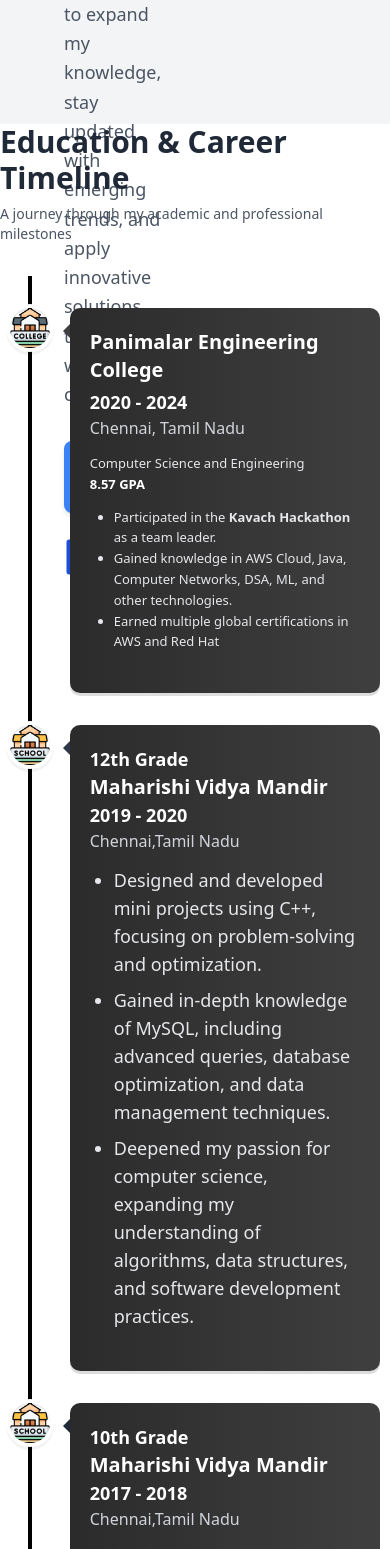
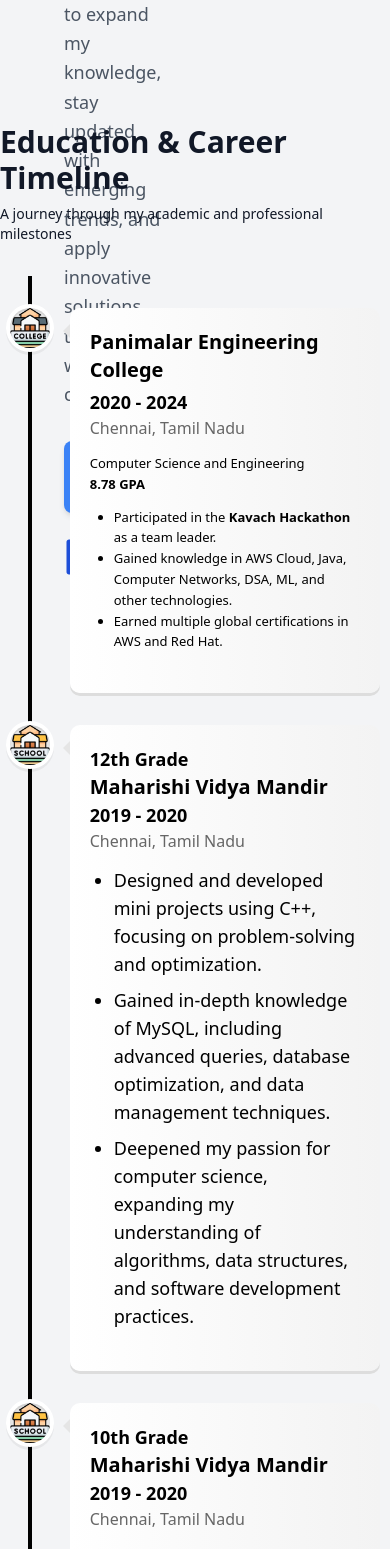
Before and after one commit to ShriHari1307/Portfolio, a React (Vite) app: page / in a window 390 px wide. Shown: the part 800-2349 px from the top of the page. Built offline with nearby package versions, Linux system fonts and the light colour scheme.

Commit message:
added dark mode to education and changed the contact layout

```diff
--- a/src/App.jsx
+++ b/src/App.jsx
@@ -146,7 +146,7 @@ export default function App() {
           <About isDarkMode={isDarkMode} />
         </section>
         <section id="education">
-          <Education handleScroll={handleScroll} />
+          <Education handleScroll={handleScroll} isDarkMode={isDarkMode} />
         </section>
         <section id="projects">
           <Projects isDarkMode={isDarkMode} />
--- a/src/Component/About.jsx
+++ b/src/Component/About.jsx
@@ -41,8 +41,9 @@ function About({ isDarkMode }) {
 
         <div className="mt-8 flex space-x-4">
           <a
-            href="public/shri-DevopsResume.pdf"
-            download="shrihari-resume.pdf"
+            href="https://drive.google.com/file/d/1AEpVnXWGXYeHRIAkUVA_nvsqSi8mlJmB/view?usp=sharing"
+            target="_blank"
+            rel="noopener noreferrer"
             className="px-6 py-3 bg-blue-500 text-white font-bold rounded-lg shadow-md hover:bg-blue-600 transition duration-300"
           >
             Get My Resume
--- a/src/Component/Education.jsx
+++ b/src/Component/Education.jsx
@@ -5,45 +5,54 @@ import {
 } from "react-vertical-timeline-component";
 import "react-vertical-timeline-component/style.min.css";
 
-export default function Education({ handleScroll }) {
+export default function Education({ handleScroll, isDarkMode }) {
+  const backgroundColor = isDarkMode
+    ? "linear-gradient(to right, #2b2b2b, #3f3f3f)"
+    : "linear-gradient(to right, #ffffff, #f3f3f3)";
+  const textColor = isDarkMode ? "#fff" : "#000";
+  const subTextColor = isDarkMode ? "#aaa" : "#666";
+  const arrowColor = isDarkMode ? "#3f3f3f" : "#e5e5e5";
+  const lineColor = isDarkMode ? "#fff" : "#000";
+
   return (
-    <div className="flex flex-col items-center">
+    <div
+      className={`flex flex-col items-center transition-colors duration-300 ${
+        isDarkMode ? "bg-[#1e1e1e] text-gray-100" : "bg-gray-100 text-gray-900"
+      }`}
+    >
       <div className="mb-8">
-        <h1 className="text-3xl font-bold text-gray-800">
-          Education & Career Timeline
-        </h1>
-        <p className="text-gray-600 text-sm mt-2">
+        <h1 className="text-3xl font-bold">Education & Career Timeline</h1>
+        <p className="text-sm mt-2">
           A journey through my academic and professional milestones
         </p>
       </div>
       <VerticalTimeline
-        lineColor="black"
-        className="before:border-l-2 before:border-black"
+        lineColor={lineColor}
+        className={`before:border-l-2 ${
+          isDarkMode ? "before:border-white" : "before:border-black"
+        }`}
       >
         <VerticalTimelineElement
           className="vertical-timeline-element--work"
           contentStyle={{
-            background: "linear-gradient(to right, #2b2b2b, #3f3f3f)",
-            color: "#fff",
+            background: backgroundColor,
+            color: textColor,
             padding: "20px",
             borderRadius: "10px",
-            position: "relative",
           }}
-          contentArrowStyle={{ borderRight: "7px solid #3f3f3f" }}
-          iconStyle={{ color: "#fff" }}
+          contentArrowStyle={{ borderRight: `7px solid ${arrowColor}` }}
+          iconStyle={{ background: arrowColor }}
           icon={<img src="college.png" className="rounded-full" />}
         >
-          <h3 className="text-xl font-bold text-white">
-            Panimalar Engineering College
-          </h3>
-          <h3 className="text-lg font-semibold text-white mt-1">{`2020 - 2024`}</h3>{" "}
-          <h4 className="text-base font-medium text-gray-300">
+          <h3 className="text-xl font-bold">Panimalar Engineering College</h3>
+          <h3 className="text-lg font-semibold mt-1">{`2020 - 2024`}</h3>
+          <h4 className="text-base font-medium" style={{ color: subTextColor }}>
             Chennai, Tamil Nadu
           </h4>
-          <p className="text-gray-200 mt-3">
+          <p className="mt-3">
             Computer Science and Engineering
             <br />
-            <span className="font-bold text-white">8.57 GPA</span>
+            <span className="font-bold">8.78 GPA</span>
             <ul className="list-disc pl-6 mt-3">
               <li>
                 Participated in the <strong>Kavach Hackathon</strong> as a team
@@ -53,30 +62,30 @@ export default function Education({ handleScroll }) {
                 Gained knowledge in AWS Cloud, Java, Computer Networks, DSA, ML,
                 and other technologies.
               </li>
-              <li>Earned multiple global certifications in AWS and Red Hat</li>
+              <li>Earned multiple global certifications in AWS and Red Hat.</li>
             </ul>
           </p>
         </VerticalTimelineElement>
+        {/* Repeat similar changes for other VerticalTimelineElements */}
         <VerticalTimelineElement
           className="vertical-timeline-element--work"
           contentStyle={{
-            background: "linear-gradient(to right, #2b2b2b, #3f3f3f)",
-            color: "#fff",
+            background: backgroundColor,
+            color: textColor,
             padding: "20px",
             borderRadius: "10px",
-            position: "relative",
           }}
-          contentArrowStyle={{ borderRight: "7px solid #2d3748" }}
-          iconStyle={{ color: "#fff" }}
+          contentArrowStyle={{ borderRight: `7px solid ${arrowColor}` }}
+          iconStyle={{ background: arrowColor }}
           icon={<img src="school.png" className="rounded-full" />}
         >
-          <h3 className="text-lg font-semibold text-white">12th Grade</h3>
+          <h3 className="text-lg font-semibold">12th Grade</h3>
           <h3 className="text-xl font-bold">Maharishi Vidya Mandir</h3>
-          <h3 className="text-lg font-semibold text-white">{`2019 - 2020`}</h3>
-          <h4 className="text-base font-medium text-gray-300">
-            Chennai,Tamil Nadu
+          <h3 className="text-lg font-semibold">{`2019 - 2020`}</h3>
+          <h4 className="text-base font-medium" style={{ color: subTextColor }}>
+            Chennai, Tamil Nadu
           </h4>
-          <p className="text-gray-200 mt-3">
+          <p className="mt-3">
             <ul className="list-disc pl-6 mt-3 text-lg space-y-2">
               <li className="font-medium">
                 Designed and developed mini projects using C++, focusing on
@@ -97,33 +106,35 @@ export default function Education({ handleScroll }) {
         <VerticalTimelineElement
           className="vertical-timeline-element--work"
           contentStyle={{
-            background: "linear-gradient(to right, #2b2b2b, #3f3f3f)",
-            color: "#fff",
+            background: backgroundColor,
+            color: textColor,
             padding: "20px",
             borderRadius: "10px",
-            position: "relative",
           }}
-          contentArrowStyle={{ borderRight: "7px solid #1f2937" }}
-          iconStyle={{ color: "#fff" }}
+          contentArrowStyle={{ borderRight: `7px solid ${arrowColor}` }}
+          iconStyle={{ background: arrowColor }}
           icon={<img src="school.png" className="rounded-full" />}
         >
-          <h3 className="text-lg font-semibold text-white">10th Grade</h3>
+          <h3 className="text-lg font-semibold">10th Grade</h3>
           <h3 className="text-xl font-bold">Maharishi Vidya Mandir</h3>
-          <h3 className="text-lg font-semibold text-white">{`2017 - 2018`}</h3>{" "}
-          {/* Date inside h3 */}
-          <h4 className="text-base font-medium text-gray-300">
-            Chennai,Tamil Nadu
+          <h3 className="text-lg font-semibold">{`2019 - 2020`}</h3>
+          <h4 className="text-base font-medium" style={{ color: subTextColor }}>
+            Chennai, Tamil Nadu
           </h4>
-          <p className="text-gray-200 mt-3">
-          <ul className="list-disc pl-6 mt-3 text-lg space-y-2">
+          <p className="mt-3">
+            <ul className="list-disc pl-6 mt-3 text-lg space-y-2">
               <li className="font-medium">
-              My interest in technology began in 10th grade, where I first explored the fundamentals of computer science.
+                My interest in technology began in 10th grade, where I first
+                explored the fundamentals of computer science.
               </li>
               <li className="font-medium">
-              During this time, I wrote my first program in C, a simple <strong>Hello World </strong> application, which sparked my curiosity and passion for programming.
+                During this time, I wrote my first program in C, a simple{" "}
+                <strong>Hello World </strong> application, which sparked my
+                curiosity and passion for programming.
               </li>
               <li className="font-medium">
-              This early exposure laid the foundation for my continued learning and growth in the tech field.
+                This early exposure laid the foundation for my continued
+                learning and growth in the tech field.
               </li>
             </ul>
           </p>
@@ -132,7 +143,9 @@ export default function Education({ handleScroll }) {
       <div className="mt-8 text-center">
         <div className="w-12 h-1 bg-gray-400 mx-auto mb-2"></div>
         <button
-          className="w-8 h-8 bg-gray-800 text-white rounded-full mx-auto mt-4 flex items-center justify-center"
+          className={`w-8 h-8 rounded-full mx-auto mt-4 flex items-center justify-center transition-colors ${
+            isDarkMode ? "bg-gray-800 text-white" : "bg-gray-200 text-black"
+          }`}
           onClick={() => handleScroll("projects")}
         >
           ↓
@@ -143,5 +156,6 @@ export default function Education({ handleScroll }) {
 }
 
 Education.propTypes = {
-  handleScroll: PropTypes.string.isRequired,
+  handleScroll: PropTypes.func.isRequired,
+  isDarkMode: PropTypes.bool.isRequired,
 };
--- a/src/Component/Projects.jsx
+++ b/src/Component/Projects.jsx
@@ -34,7 +34,7 @@ export default function Projects({ isDarkMode }) {
     <section
       id="projects"
       className={`${
-        isDarkMode ? "bg-gray-950 text-gray-200" : "bg-gray-200 text-gray-800"
+        isDarkMode ? "bg-[#1e1e1e] text-gray-200" : "bg-gray-100 text-gray-800"
       } flex flex-col items-center justify-center py-12`}
     >
       <div className="w-full max-w-6xl px-4">
--- a/src/Component/Skills.jsx
+++ b/src/Component/Skills.jsx
@@ -63,7 +63,6 @@
         items: [
           { name: "Docker", logo: <FaDocker /> },
           { name: "Kubernetes", logo: <SiKubernetes /> },
-          { name: "Jenkins", logo: <FaJenkins /> },
           { name: "Linux", logo: <FaLinux /> },
           { name: "Ansible", logo: <SiAnsible /> },
         ],
```
Also changed, not shown: src/Component/Contact.jsx (+168 -91 lines), tailwind.config.js (+13 -2 lines).
